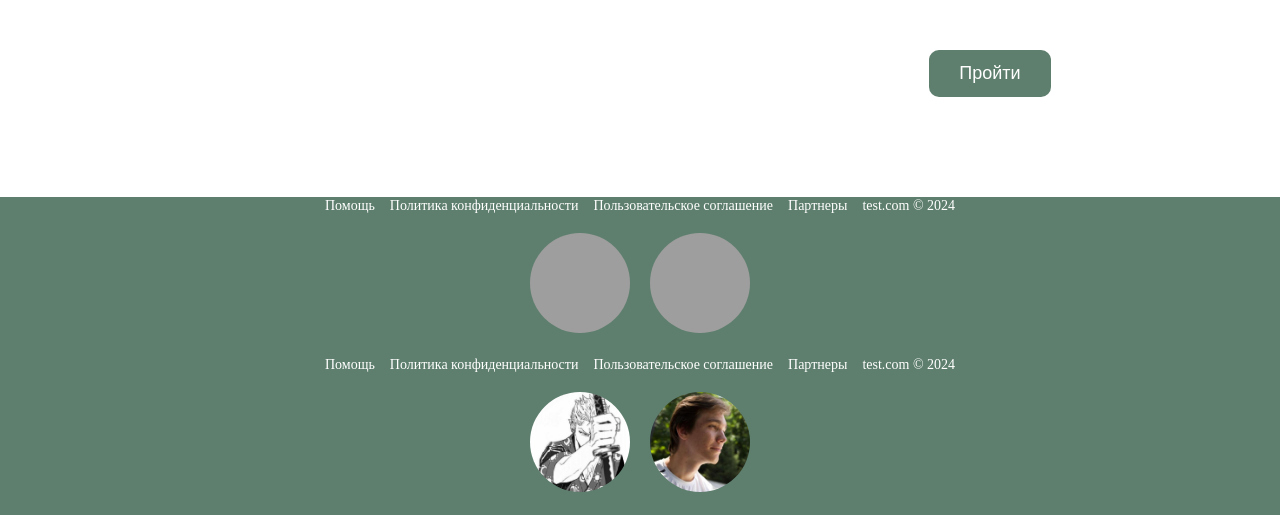
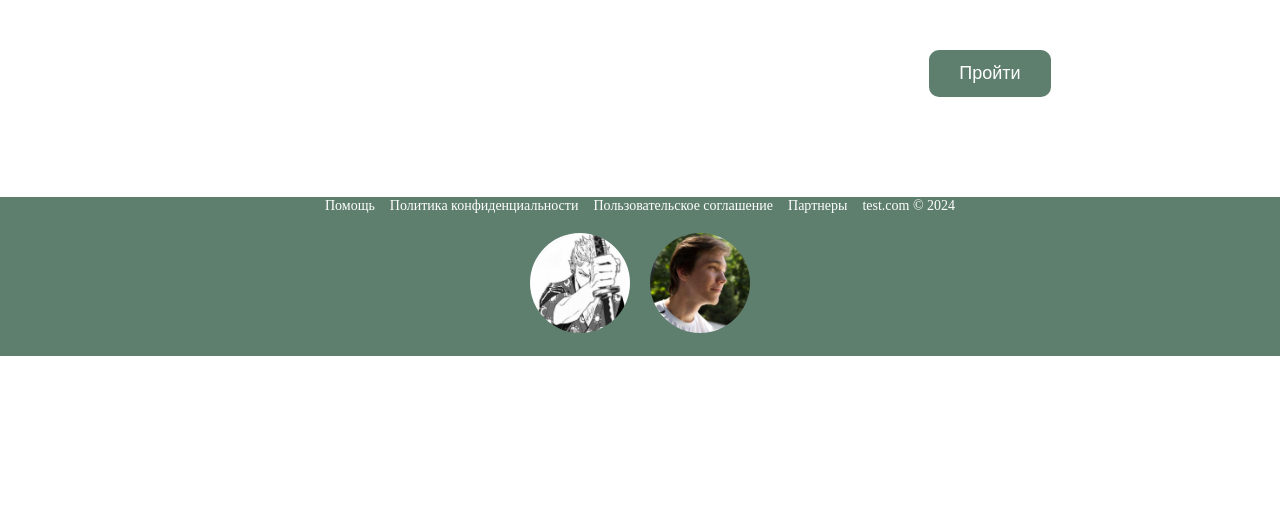
Before and after one commit to trixvlq/QuestionService, a Django app: page / in a window 1280 px wide. Shown: the part 705-1220 px from the top of the page. After the commit the page ends 1061 px from the top, so only its background shows below. Run offline with Django 5.2, Linux system fonts and the light colour scheme; grey boxes are pictures that could not be loaded.

Commit message:
fixed the links

```diff
--- a/QuestionService/templates/Question/index.html
+++ b/QuestionService/templates/Question/index.html
@@ -60,25 +60,6 @@
             <h2 class="week-info-title">Опрос недели</h2>
             <img class="week-img" src="{% static 'images/zaglushka.png' %}" alt="опрос недели">
             <button class="main-content-button_week">Пройти</button>
-
         </span>
 </section>
-<footer class="footer">
-    <nav class="footer-nav">
-        <ul class="footer-nav-list">
-            <li><a href="#" class="list-link_footer">Помощь</a></li>
-            <li><a href="#" class="list-link_footer">Политика конфиденциальности</a></li>
-            <li><a href="#" class="list-link_footer">Пользовательское соглашение</a></li>
-            <li><a href="#" class="list-link_footer">Партнеры</a></li>
-            <li><a href="#" class="list-link_footer">test.com © 2024</a></li>
-        </ul>
-    </nav>
-    <div class="footer-images">
-        <a href="https://github.com/trixvlq"><img class="footer-max" src="{% static 'css/img/max.jpg' %}" alt="Max"></a>
-        <a href="https://github.com/Fadin-Artem"><img class="footer-artem" src="{% static 'css/img/artem.jpg' %}"
-                                                      alt="Artem"></a>
-    </div>
-    <script src="{% static 'css/main/main.js' %}"></script>
-</body>
-</html>
 {% endblock %}
```
